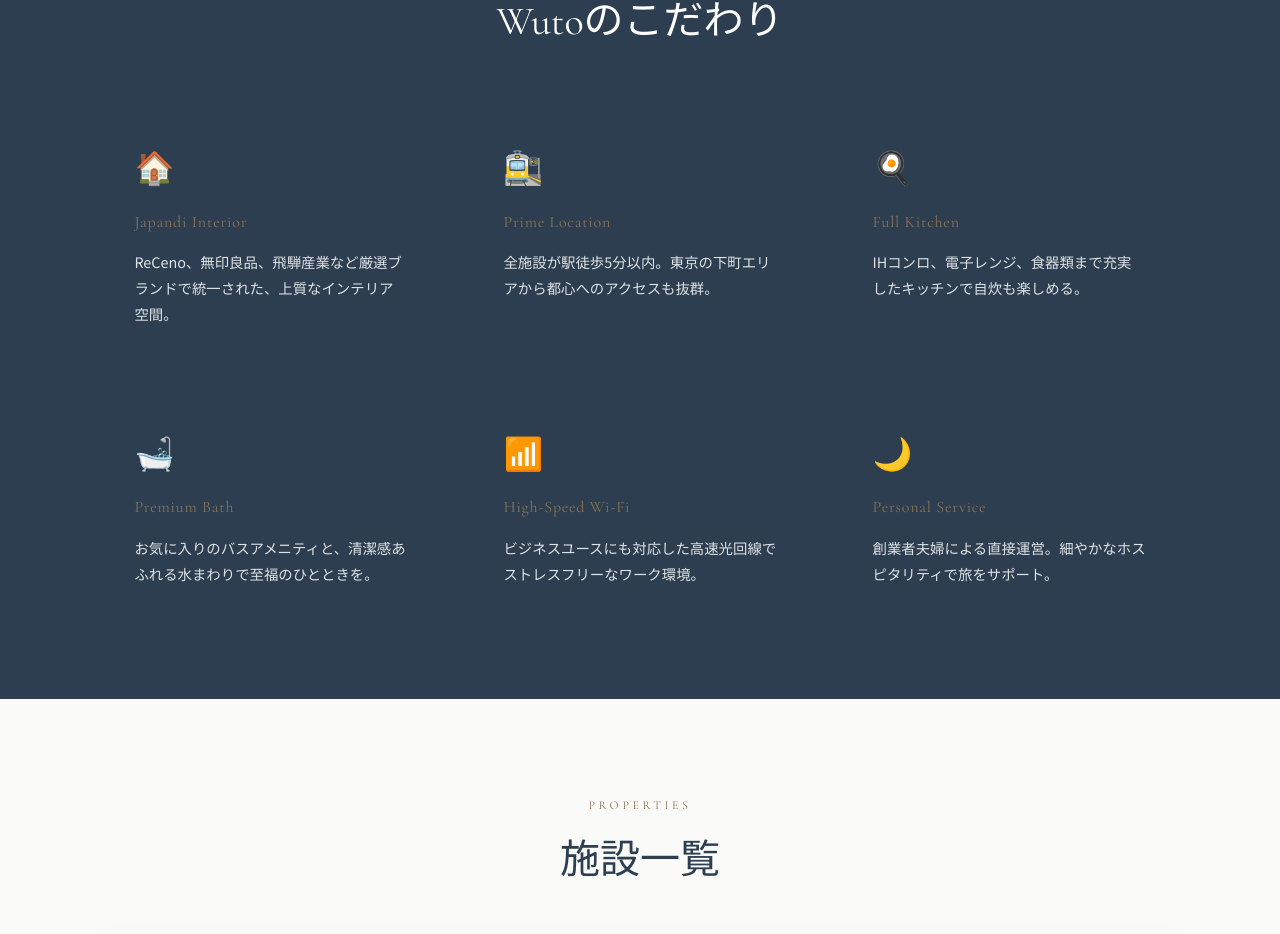
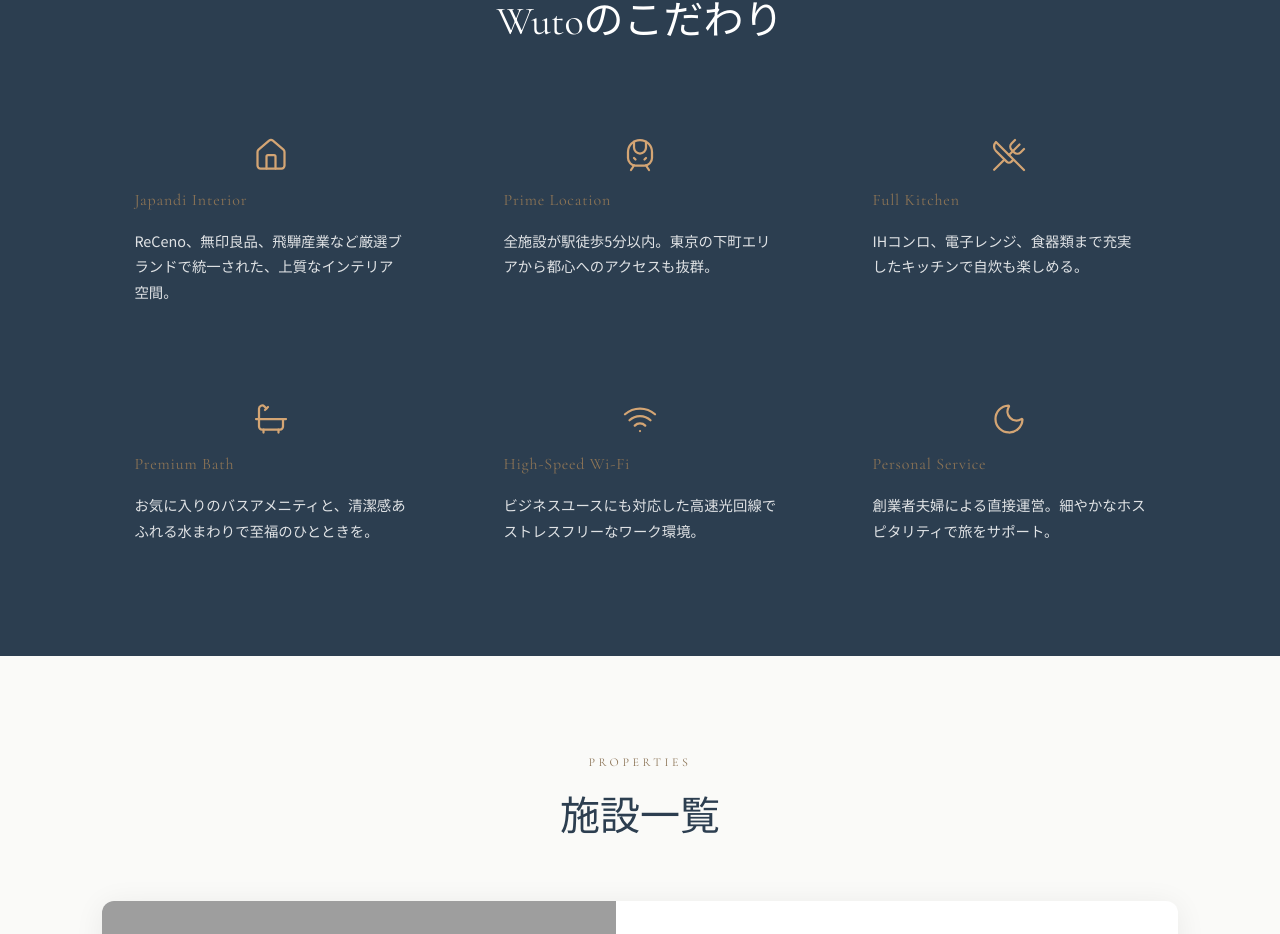
Before and after one commit to hassaku1881/yuka-han-website, a Next.js app: page /wuto in a window 1280 px wide. Shown: the part 1210-2144 px from the top of the page. Built offline with nearby package versions, Linux system fonts and the light colour scheme; grey boxes are pictures that could not be loaded.

Commit message:
feat: replace Wuto page emoji icons with lucide-react icons (centered)

```diff
--- a/src/app/wuto/page.tsx
+++ b/src/app/wuto/page.tsx
@@ -1,5 +1,6 @@
 import Link from "next/link";
 import type { Metadata } from "next";
+import { Home as HomeIcon, TrainFront, UtensilsCrossed, Bath, Wifi, Moon } from "lucide-react";
 
 export const metadata: Metadata = {
   title: "Wuto | YUKAHAN",
@@ -131,15 +132,15 @@ export default function WutoPage() {
             style={{ display: "grid", gridTemplateColumns: "repeat(auto-fit, minmax(250px, 1fr))", gap: "2rem" }}
           >
             {[
-              { icon: "🏠", title: "Japandi Interior", text: "ReCeno、無印良品、飛騨産業など厳選ブランドで統一された、上質なインテリア空間。" },
-              { icon: "🚉", title: "Prime Location", text: "全施設が駅徒歩5分以内。東京の下町エリアから都心へのアクセスも抜群。" },
-              { icon: "🍳", title: "Full Kitchen", text: "IHコンロ、電子レンジ、食器類まで充実したキッチンで自炊も楽しめる。" },
-              { icon: "🛁", title: "Premium Bath", text: "お気に入りのバスアメニティと、清潔感あふれる水まわりで至福のひとときを。" },
-              { icon: "📶", title: "High-Speed Wi-Fi", text: "ビジネスユースにも対応した高速光回線でストレスフリーなワーク環境。" },
-              { icon: "🌙", title: "Personal Service", text: "創業者夫婦による直接運営。細やかなホスピタリティで旅をサポート。" },
+              { icon: <HomeIcon size={36} strokeWidth={1.5} color="#d4a574" />, title: "Japandi Interior", text: "ReCeno、無印良品、飛騨産業など厳選ブランドで統一された、上質なインテリア空間。" },
+              { icon: <TrainFront size={36} strokeWidth={1.5} color="#d4a574" />, title: "Prime Location", text: "全施設が駅徒歩5分以内。東京の下町エリアから都心へのアクセスも抜群。" },
+              { icon: <UtensilsCrossed size={36} strokeWidth={1.5} color="#d4a574" />, title: "Full Kitchen", text: "IHコンロ、電子レンジ、食器類まで充実したキッチンで自炊も楽しめる。" },
+              { icon: <Bath size={36} strokeWidth={1.5} color="#d4a574" />, title: "Premium Bath", text: "お気に入りのバスアメニティと、清潔感あふれる水まわりで至福のひとときを。" },
+              { icon: <Wifi size={36} strokeWidth={1.5} color="#d4a574" />, title: "High-Speed Wi-Fi", text: "ビジネスユースにも対応した高速光回線でストレスフリーなワーク環境。" },
+              { icon: <Moon size={36} strokeWidth={1.5} color="#d4a574" />, title: "Personal Service", text: "創業者夫婦による直接運営。細やかなホスピタリティで旅をサポート。" },
             ].map((f) => (
               <div key={f.title} style={{ padding: "2rem", color: "var(--color-white)" }}>
-                <div style={{ fontSize: "2rem", marginBottom: "0.8rem" }}>{f.icon}</div>
+                <div style={{ marginBottom: "0.8rem", display: "flex", justifyContent: "center" }}>{f.icon}</div>
                 <h3 style={{ fontFamily: "var(--font-en)", fontSize: "1rem", fontWeight: 400, color: "var(--color-accent)", marginBottom: "0.8rem", letterSpacing: "0.05em" }}>
                   {f.title}
                 </h3>
```
